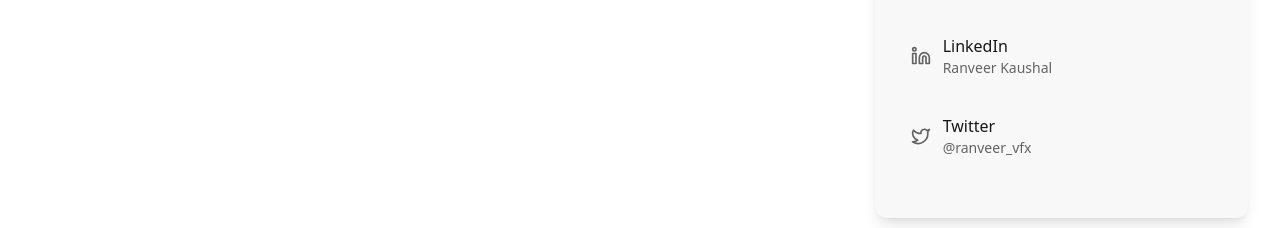
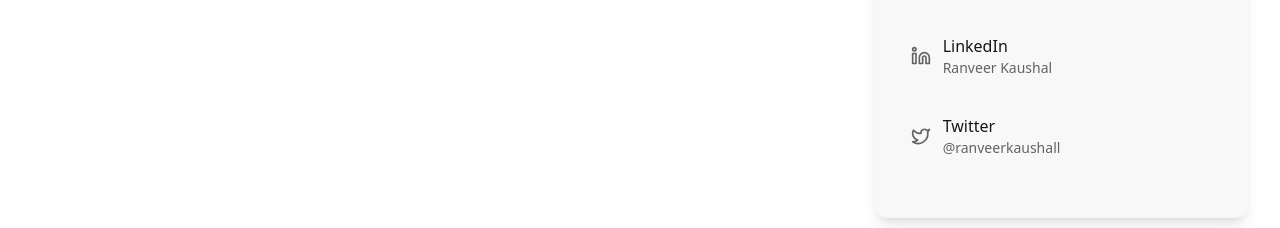
Before and after one commit to kapilkaushal24/website, a Next.js app: page / in a window 1280 px wide. Shown: the part 7800-8028 px from the top of the page. Built offline with nearby package versions, Linux system fonts and the light colour scheme.

Commit message:
add twitter link

```diff
--- a/components/contact.tsx
+++ b/components/contact.tsx
@@ -60,8 +60,8 @@ const socialLinks = [
   {
     icon: <Twitter className="h-5 w-5" />,
     label: "Twitter",
-    href: "#",
-    username: "@ranveer_vfx",
+    href: "https://x.com/ranveerkaushall",
+    username: "@ranveerkaushall",
   },
 ]
 
--- a/components/footer.tsx
+++ b/components/footer.tsx
@@ -7,7 +7,7 @@ const socialLinks = [
   { icon: <Instagram className="h-5 w-5" />, href: "https://www.instagram.com/ranveer.vfx", label: "Instagram" },
   { icon: <Youtube className="h-5 w-5" />, href: "https://www.youtube.com/@toggaming007", label: "YouTube" },
   { icon: <Linkedin className="h-5 w-5" />, href: "https://www.linkedin.com/in/ranveer-kaushal/", label: "LinkedIn" },
-  { icon: <Twitter className="h-5 w-5" />, href: "#", label: "Twitter" },
+  { icon: <Twitter className="h-5 w-5" />, href: "https://x.com/ranveerkaushall", label: "Twitter" },
 ]
 
 const quickLinks = [
```
